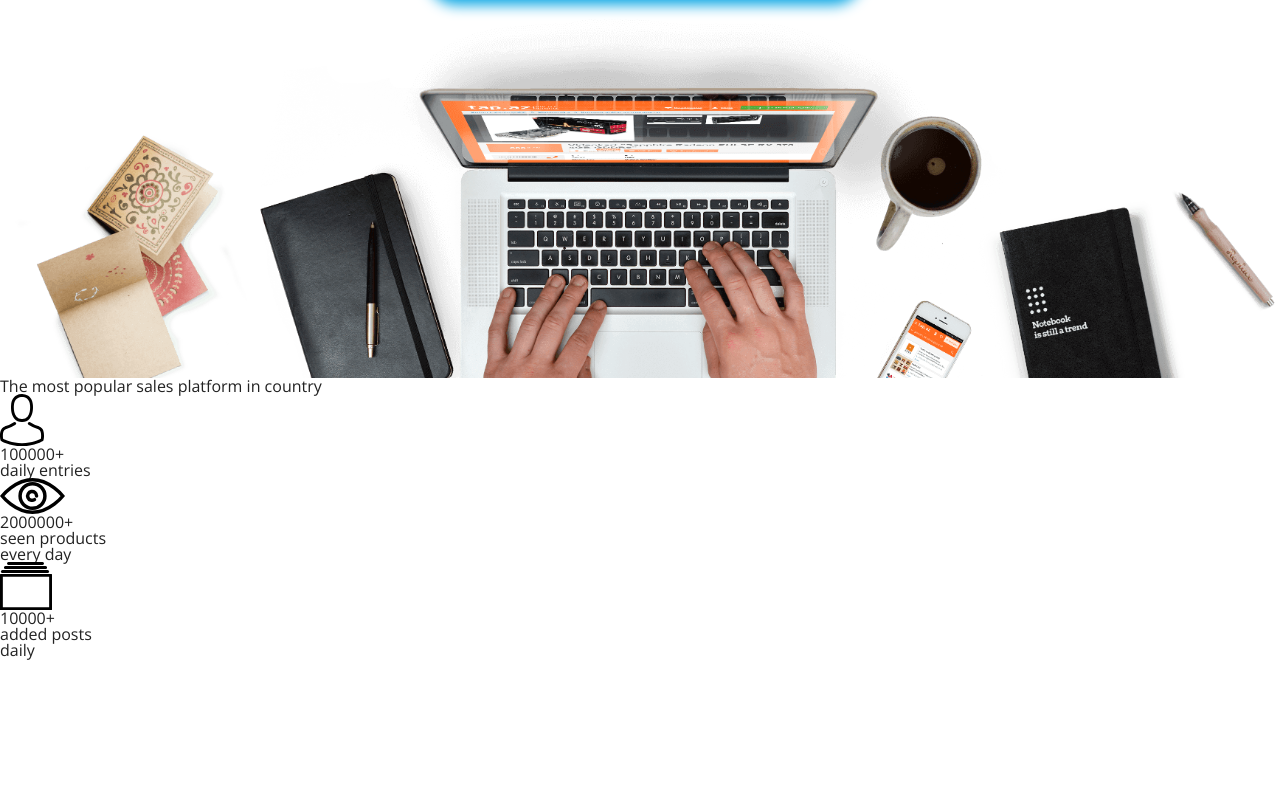
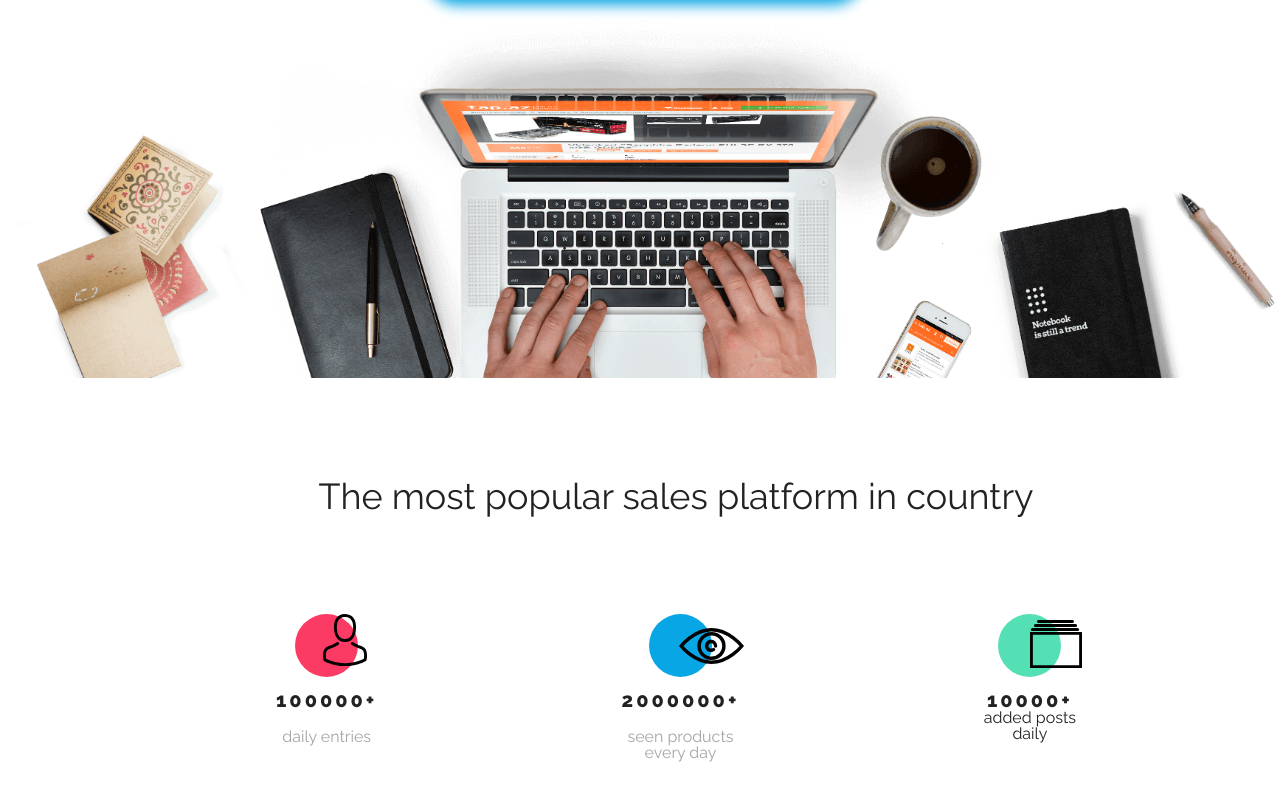
Before and after one commit to maciekm88/BestShop, a plain HTML site: page index.html in a window 1280 px wide. Shown: the part 388-1188 px from the top of the page. Before the commit the page ends 1049 px from the top, so only its background shows below. Drawn offline with nearby package versions, Linux system fonts and the light colour scheme.

Commit message:
Stylowanie sekcji statystyki

```diff
--- a/css/style.css
+++ b/css/style.css
@@ -123,3 +123,85 @@ a {
 .btn--large {
    padding: 22px 155px;
 }
+
+/*sekcja statystyki*/
+
+.statistics {
+    margin-top: 100px;
+}
+
+.statistics__container {
+    max-width: 800px;
+    margin: 100px auto 120px;
+    display: flex;
+    justify-content: space-between;
+}
+
+.statistics__title {
+    font-family: var(--font-raleway);
+    text-align: center;
+    font-size: 2.25rem;
+}
+
+.statistics__single {
+    max-width: 160px;
+    display: flex;
+    flex-direction: column;
+    align-items: center;
+    text-align: center;
+    font-family: var(--font-raleway);
+}
+
+.statistics__circle {
+    border-radius: 50%;
+    width: 63px;
+    height: 63px;
+    position: relative;
+}
+
+.statistics__img {
+    position: absolute;
+}
+
+/*dodawanie koloru tła i przesuwanie go względem obrazków*/
+
+.statistics__single:nth-child(1) .statistics__circle {
+    background-color: var(--color-redish);
+}
+
+.statistics__single:nth-child(1) .statistics__img {
+    top: 0;
+    left: 45%;
+}
+
+.statistics__single:nth-child(2) .statistics__circle {
+    background-color: var(--color-primary);
+}
+
+.statistics__single:nth-child(2) .statistics__img {
+    top: 14px;
+    left:47%;
+}
+
+.statistics__single:nth-child(3) .statistics__circle {
+    background-color: var(--color-green);
+}
+
+.statistics__single:nth-child(3) .statistics__img {
+    top: 6px;
+    left: 50%;
+}
+
+/*stylowanie tekstów pod obrazkami*/
+
+.statistics__number {
+    font-size: 1.25rem;
+    font-weight: 800;
+    letter-spacing: 0.1875rem;
+    margin-top: 13px;
+}
+
+.statistics__description {
+    color: var(--color-grey);
+    margin-top: 19px;
+}
```
